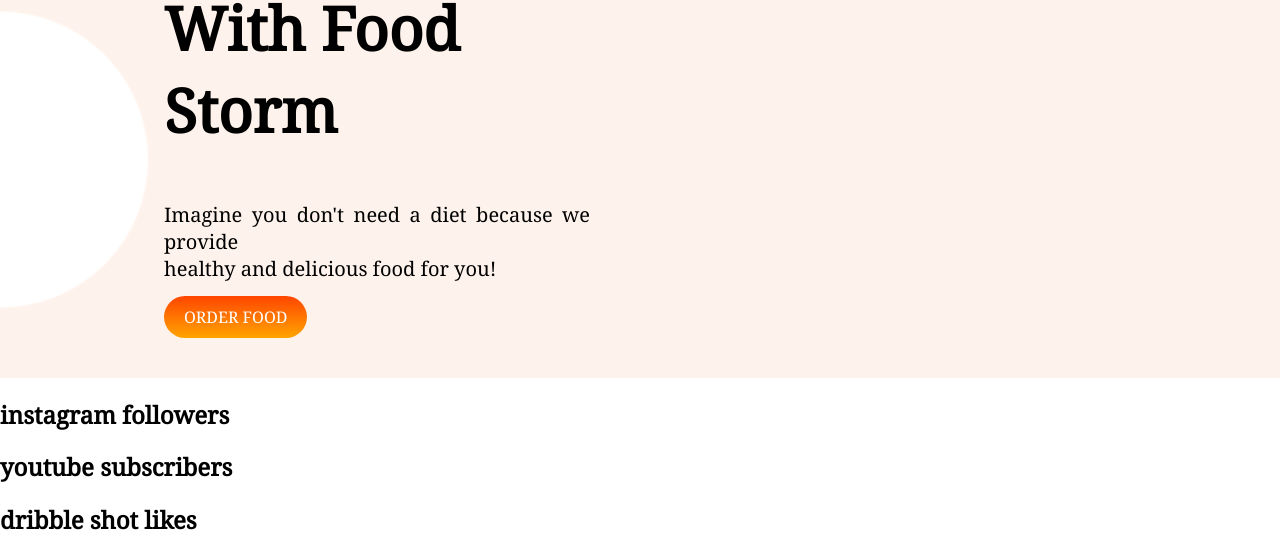
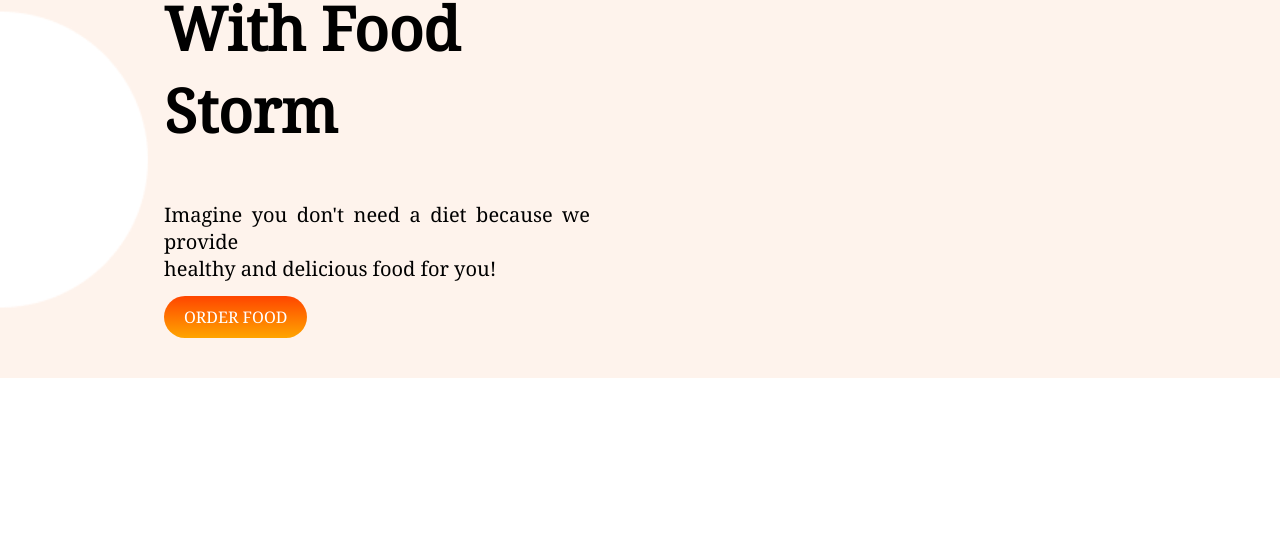
Before and after one commit to hisham-hossain/Food-storm, a plain HTML site: page index.html in a window 1280 px wide. Shown: the part 509-1065 px from the top of the page. After the commit the page ends 887 px from the top, so only its background shows below. Drawn offline with Linux system fonts and the light colour scheme.

Commit message:
firstsection

```diff
--- a/index.html
+++ b/index.html
@@ -25,32 +25,6 @@
             <img src="images/section1.png" alt="woman-with-salad">
         </div>
     </section>
-    <nav>
-        <h2>instagram followers</h2>
-        <h2>youtube subscribers</h2>
-        <h2>dribble shot likes</h2>
-    </nav>
-
-
-
-
-
-
-
-
-
-
-
-
-
-
-
-
-
-
-
-
-
 
 </body>
 </html>
```
